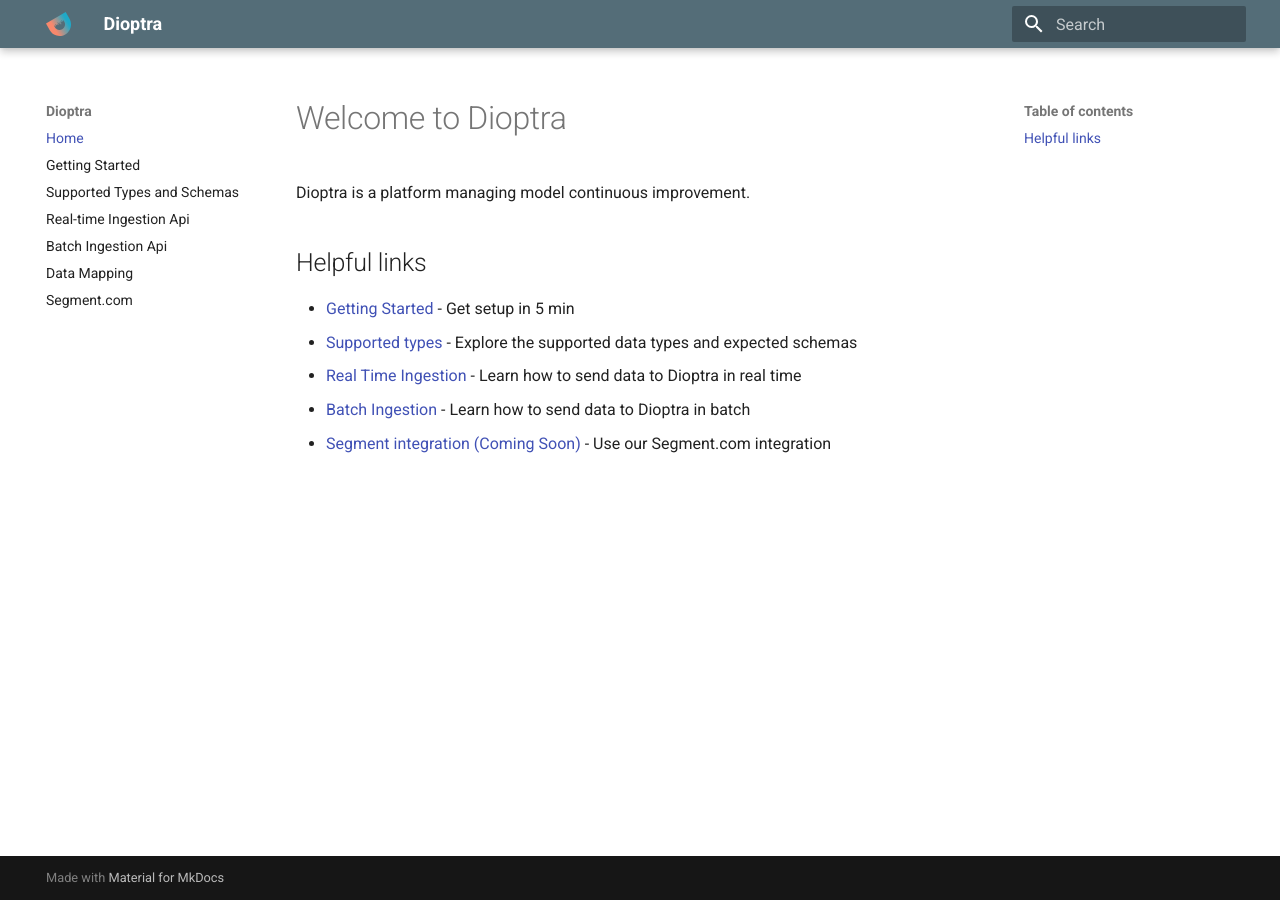
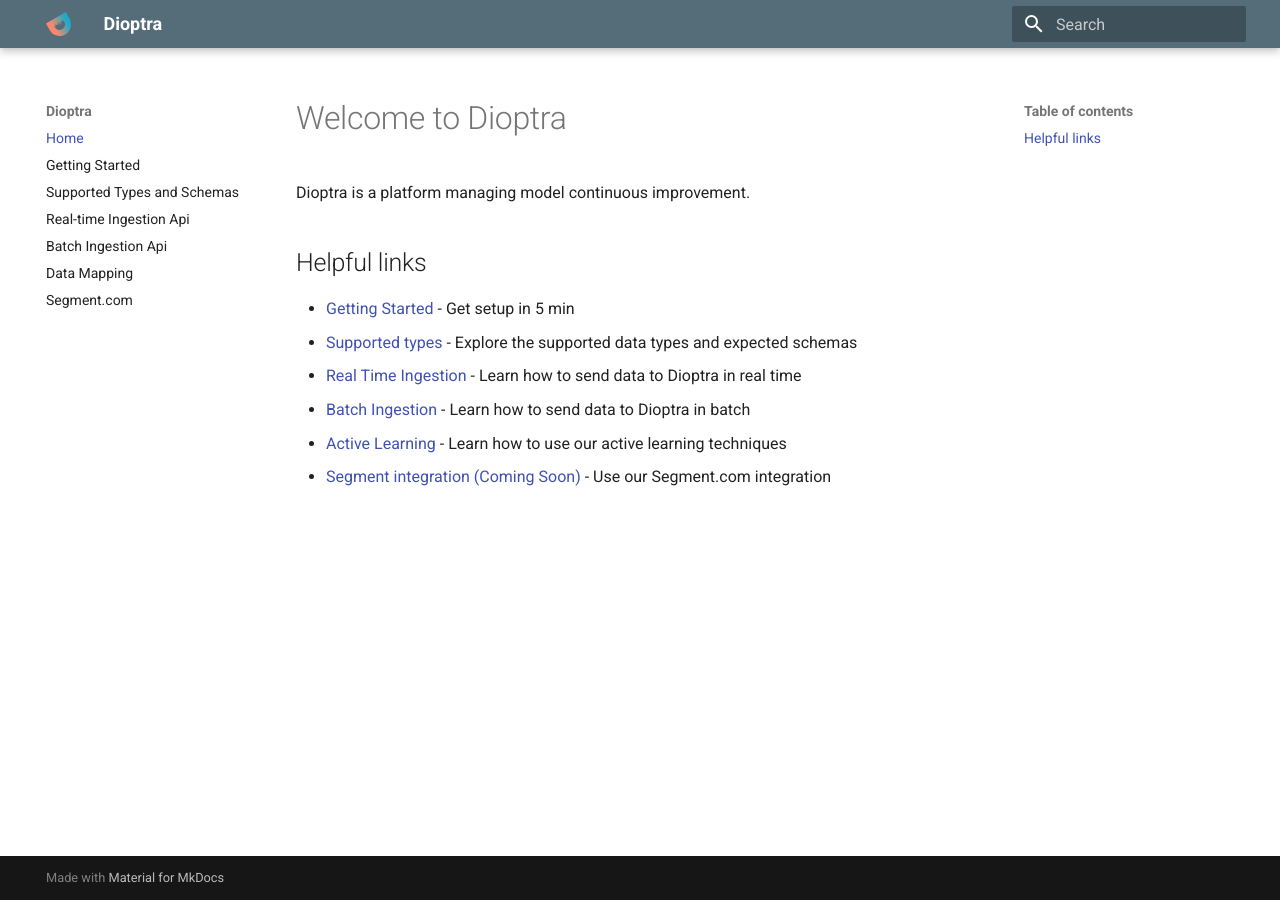
Before and after one commit to dioptra-ai/frontend, an MkDocs documentation site: the page built from docs/index.md, in a window 1280 px wide. Built offline with MkDocs 1.6.1 and Material for MkDocs 9.7.7, drawn with Linux system fonts in a browser that asks for light colours.

Commit message:
Adding to index in doc

```diff
--- a/docs/index.md
+++ b/docs/index.md
@@ -8,4 +8,5 @@
 * [Supported types](supported-types.md) - Explore the supported data types and expected schemas
 * [Real Time Ingestion](real-time-ingestion.md) - Learn how to send data to Dioptra in real time
 * [Batch Ingestion](batch-ingestion.md) - Learn how to send data to Dioptra in batch
+* [Active Learning](active-learning.md) - Learn how to use our active learning techniques
 * [Segment integration (Coming Soon)](segment.md) - Use our Segment.com integration
```
